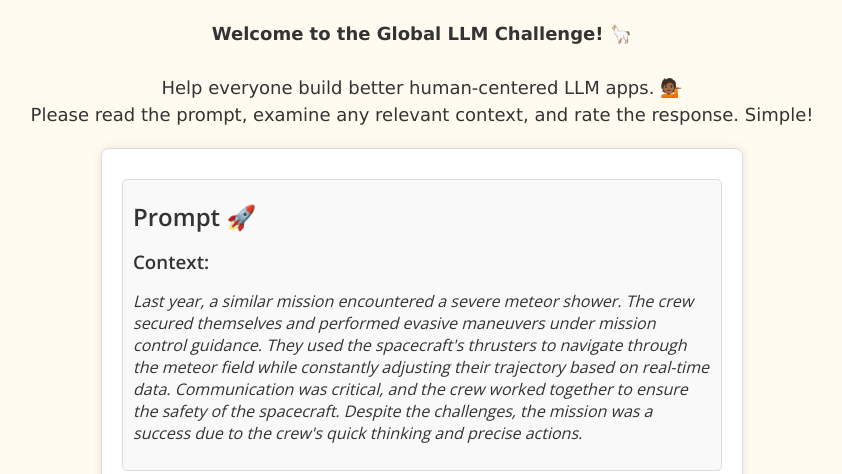
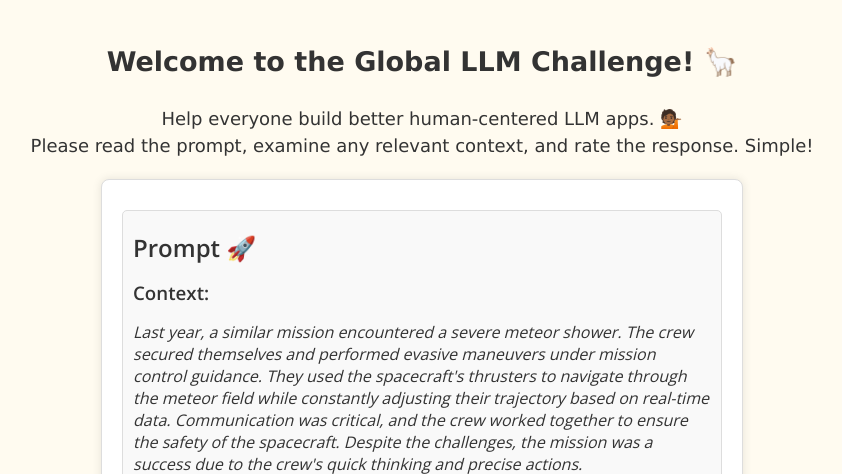
Before and after one commit to open-llm-initiative/llm-challenge, a Flask app: page / in a window 1280 px wide. Shown: the top 474 px of the page, without its empty margins (218-1060 px from the left). Run offline with Flask 3, Linux system fonts and the light colour scheme.

Commit message:
fixed headers for the challenge

```diff
--- a/templates/challenge.html
+++ b/templates/challenge.html
@@ -1,7 +1,7 @@
 {% extends "base.html" %}
 {% block content %}
     <div class="header">
-       <b> Welcome to the Global LLM Challenge! 🦙</b><br><br>
+       <h2> Welcome to the Global LLM Challenge! 🦙</h2>
        Help everyone build better human-centered LLM apps. 💁🏾 <br>
        Please read the prompt, examine any relevant context, and rate the response. Simple!<br>
     </div>
--- a/templates/submission.html
+++ b/templates/submission.html
@@ -1,7 +1,7 @@
 {% extends "base.html" %}
 {% block content %}
     <div class="header">
-       <b class="header_thanks"> Thanks for the submission 💯 Let's keep going 🏃.</b><br>
+       <h2>Thanks for the submission 💯 Let's keep going 🏃.</h2><br>
         Please read the prompt, examine any relevant context, and rate the response. <br>
     </div>
     <div class="container">
```
